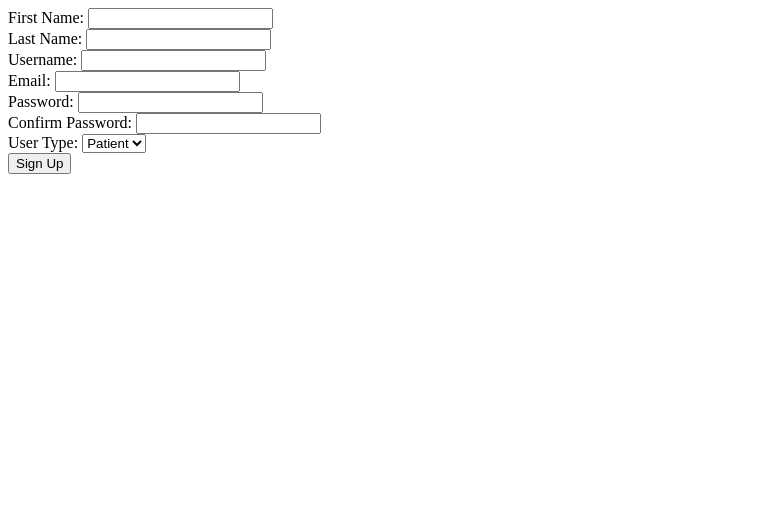
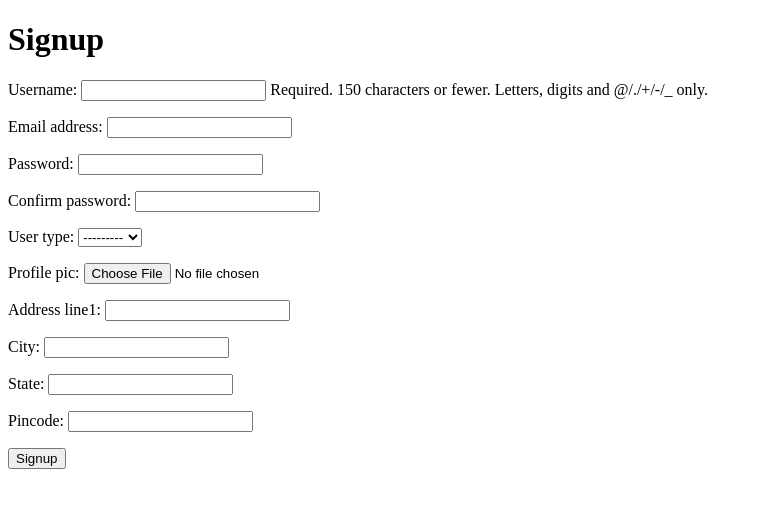
Before and after one commit to rootski1729/Basic-login_signup, a Django app: page /signup/ in a window 1280 px wide. Shown: the top 508 px of the page, without its empty margins (0-762 px from the left). Run offline with Django 5.2, Linux system fonts and the light colour scheme.

Commit message:
added html and error

```diff
--- a/lsform/accounts/serializers.py
+++ b/lsform/accounts/serializers.py
@@ -1,5 +1,6 @@
 from rest_framework import serializers
 from .models import CustomUser
+from django import forms
 
 class signupserializer(serializers.ModelSerializer):
     password = serializers.CharField(write_only=True)
@@ -12,6 +13,11 @@ class signupserializer(serializers.ModelSerializer):
     def validate(self,data):
         if data['password'] != data['confirm_password']:
             raise serializers.ValidationError({'password': 'password should match'})
+
+        if CustomUser.objects.filter(email=data['email']).exists():
+            raise serializers.ValidationError({'email': 'email already exists'})
+        if CustomUser.objects.filter(username=data['username']).exists():
+            raise serializers.ValidationError({'username': 'username already exists'})
         return data
 
     def create(self, validated_data):
@@ -19,6 +25,25 @@ class signupserializer(serializers.ModelSerializer):
         user = CustomUser.objects.create_user(**validated_data)
         return user
 
+
+
+class signupform(forms.ModelForm):
+    password = forms.CharField(widget=forms.PasswordInput)
+    confirm_password = forms.CharField(widget=forms.PasswordInput)
+
+    class Meta:
+        model = CustomUser
+        fields = ['username', 'email', 'password', 'confirm_password', 'user_type', 'profile_pic', 'address_line1', 'city', 'state', 'pincode']
+
+        def clean(self):
+            cleaned_data = super().clean()
+            password = cleaned_data.get('password')
+            confirm_password = cleaned_data.get('confirm_password')
+
+            if password != confirm_password:
+                raise forms.ValidationError('password should match')
+
+            return cleaned_data
 class userserializer(serializers.ModelSerializer):
     class Meta:
         model=CustomUser
--- a/lsform/accounts/templates/accounts/doctor_dashboard.html
+++ b/lsform/accounts/templates/accounts/doctor_dashboard.html
@@ -6,3 +6,7 @@
   <li>Email: {{ user.email }}</li>
   <li>Address: {{ user.address_line1 }}, {{ user.city }}, {{ user.state }}, {{ user.pincode }}</li>
 </ul>
+<form action="{% url 'logout' %}" method="post">
+  {% csrf_token %}
+  <button type="submit" class="btn btn-danger">Logout</button>
+</form>
--- a/lsform/accounts/templates/accounts/patient_dashboard.html
+++ b/lsform/accounts/templates/accounts/patient_dashboard.html
@@ -6,3 +6,8 @@
   <li>Email: {{ user.email }}</li>
   <li>Address: {{ user.address_line1 }}, {{ user.city }}, {{ user.state }}, {{ user.pincode }}</li>
 </ul>
+
+<form action="{% url 'logout' %}" method="post">
+  {% csrf_token %}
+  <button type="submit" class="btn btn-danger">Logout</button>
+</form>
--- a/lsform/accounts/templates/accounts/signup.html
+++ b/lsform/accounts/templates/accounts/signup.html
@@ -1,21 +1,24 @@
-<form method="POST" action="{% url 'signup' %}">
-    {% csrf_token %}
-    <label for="first_name">First Name:</label>
-    <input type="text" name="first_name" required><br>
-    <label for="last_name">Last Name:</label>
-    <input type="text" name="last_name" required><br>
-    <label for="username">Username:</label>
-    <input type="text" name="username" required><br>
-    <label for="email">Email:</label>
-    <input type="email" name="email" required><br>
-    <label for="password">Password:</label>
-    <input type="password" name="password" required><br>
-    <label for="confirm_password">Confirm Password:</label>
-    <input type="password" name="confirm_password" required><br>
-    <label for="user_type">User Type:</label>
-    <select name="user_type" required>
-    <option value="patient">Patient</option>
-    <option value="doctor">Doctor</option>
-    </select><br>
-    <button type="submit">Sign Up</button>
-  </form>
+<!DOCTYPE html>
+<html>
+<head>
+    <title>Signup</title>
+</head>
+<body>
+    <h1>Signup</h1>
+    <form method="POST" enctype="multipart/form-data">
+        {% csrf_token %}
+
+        {{ form.as_p }}
+
+        {% if form.errors %}
+            <ul style="color: red;">
+                {% for field, errors in form.errors.items %}
+                    <li>{{ field }}: {{ errors|join:", " }}</li>
+                {% endfor %}
+            </ul>
+        {% endif %}
+
+        <button type="submit">Signup</button>
+    </form>
+</body>
+</html>
--- a/lsform/accounts/urls.py
+++ b/lsform/accounts/urls.py
@@ -4,6 +4,7 @@ from .views import *
 urlpatterns = [
     path('signup/',Signup_view,name='signup'),
     path('login/', login_view,name='login'),
+    path('logout/', logout_view, name='logout'),
     path('patient_dashboard/',patientdashboard_view, name='patient_dashboard'),
     path('doctor_dashboard/', doctordashboard_view,name='doctor_dashboard'),
 ]
--- a/lsform/accounts/views.py
+++ b/lsform/accounts/views.py
@@ -1,42 +1,57 @@
 
 from django.shortcuts import render,redirect
-from rest_framework.response import Response
 from django.contrib.auth.decorators import login_required
 from django.views.decorators.csrf import csrf_protect
 from .models import CustomUser
 from .serializers import *
-from rest_framework import status
-from django.contrib.auth import authenticate, login
+from django.contrib.auth import login
+from django.contrib import messages
+from django.contrib.auth import logout
 # Create your views here.
+
 
 @csrf_protect
 def Signup_view(request):
     if request.method == 'POST':
-        serializer= signupserializer(data=request.POST)
-        if serializer.is_valid():
-            serializer.save()
-            return redirect('login')
+        form = signupform(request.POST, request.FILES)
+        if form.is_valid():
+            try:
+                form.save()
+                return redirect('login')
+            except Exception as e:
+                return render(request, 'accounts/signup.html', {'form': form, 'errors': "something went wrong"})
         else:
-            return render(request, 'accounts/signup.html', {'serializer': serializer, 'errors': serializer.errors})
-    return render(request, 'accounts/signup.html')
+            return render(request, 'accounts/signup.html', {'form': form, 'errors': form.errors})
+    return render(request, 'accounts/signup.html', {'form': signupform()})
+
 
 @csrf_protect
 def login_view(request):
     if request.method== 'POST':
         username=request.POST.get('username')
         password= request.POST.get('password')
-
-        user = authenticate(request,username=username, password=password)
-        if hasattr(user, 'user_type'):
+        user = CustomUser.objects.filter(username=username, password=password)
+        if user.exists():
+            user = CustomUser.objects.get(username=username, password=password)
             login(request, user)
+            messages.success(request, f"welcome our customer {user.first_name}")
             if user.user_type == 'patient':
                 return redirect('patient_dashboard')
-
-            elif user.user_type=='doctor':
+            elif user.user_type == 'doctor':
                 return redirect('doctor_dashboard')
 
-        return render(request, 'accounts/login.html', {'error':'Invalid credentials'})
+        else:
+            messages.error(request, "username or password incorrect")
     return render(request, 'accounts/login.html')
+
+
+
+
+def logout_view(request):
+    logout(request)
+    messages.success(request, 'logged out successfully')
+    return redirect('login')
+
 
 @login_required(login_url='login')
 def patientdashboard_view(request):
--- a/lsform/lsform/settings.py
+++ b/lsform/lsform/settings.py
@@ -23,9 +23,9 @@ BASE_DIR = Path(__file__).resolve().parent.parent
 SECRET_KEY = 'django-insecure-=710zh*a&o6p%n81*+75lr%uh!#e16z6y@)_edue-5eu*0acq('
 
 # SECURITY WARNING: don't run with debug turned on in production!
-DEBUG = True
+DEBUG = False
 
-ALLOWED_HOSTS = []
+ALLOWED_HOSTS = ['*']
 
 
 # Application definition
```
Also changed, not shown: lsform/accounts/templates/accounts/login.html (+10 -6 lines), lsform/db.sqlite3, lsform/profile_pic/Frame_3233274.png (added).
